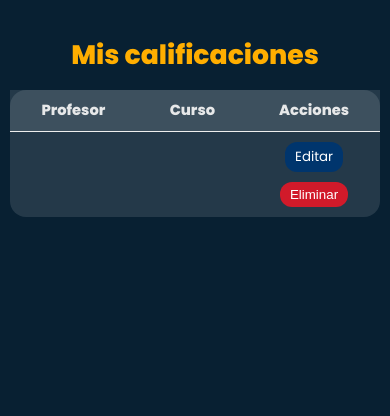
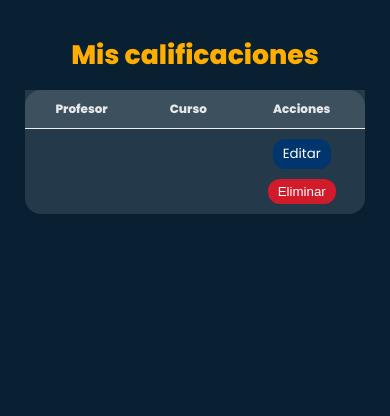
Before and after one commit to SantiagoRamEs/MiFQIQ-dev, a Django app: template professors_fqiq/templates/my_grades.html in a window 390 px wide. Shown: the part 78-494 px from the top of the page. Run offline with Django 5.2, Linux system fonts and the light colour scheme; the template is opened without the code that fills it: values that come from a table or form of the project are taken from there, others are empty; data comes from the database, SQL or seed files in the repository; parts of the project's set-up code (start-up, migrations or seed data) failed here and were passed over.

Commit message:
Update my_grades.css

```diff
--- a/static/css/my_grades.css
+++ b/static/css/my_grades.css
@@ -1,7 +1,6 @@
 .my_grades {
-  box-sizing: border-box;
-  padding: 5px;
-  justify-content: center;
+  padding: 0;
+  margin: 0;
 }
 
 /* TÍTULO */
@@ -13,10 +12,10 @@
 
 /* TABLA */
 table {
-  margin: 0;
+  margin: 0px;
   background-color: #ffffff1d;
   border-radius: 16px;
-  padding: 10px;
+  padding: 0px;
   border-collapse: collapse;
   overflow-x: auto;
 }
@@ -115,10 +114,15 @@ td {
 @media (max-width: 490px) {
   .my_grades {
     box-sizing: border-box;
-    width: 410px;
+    width: 380px;
     padding: 20px;
   }
 
+  td,
+  th {
+    font-size: 9pt;
+    width: 120;
+  }
   .actions-container {
     display: flex;
     flex-wrap: wrap;
```
